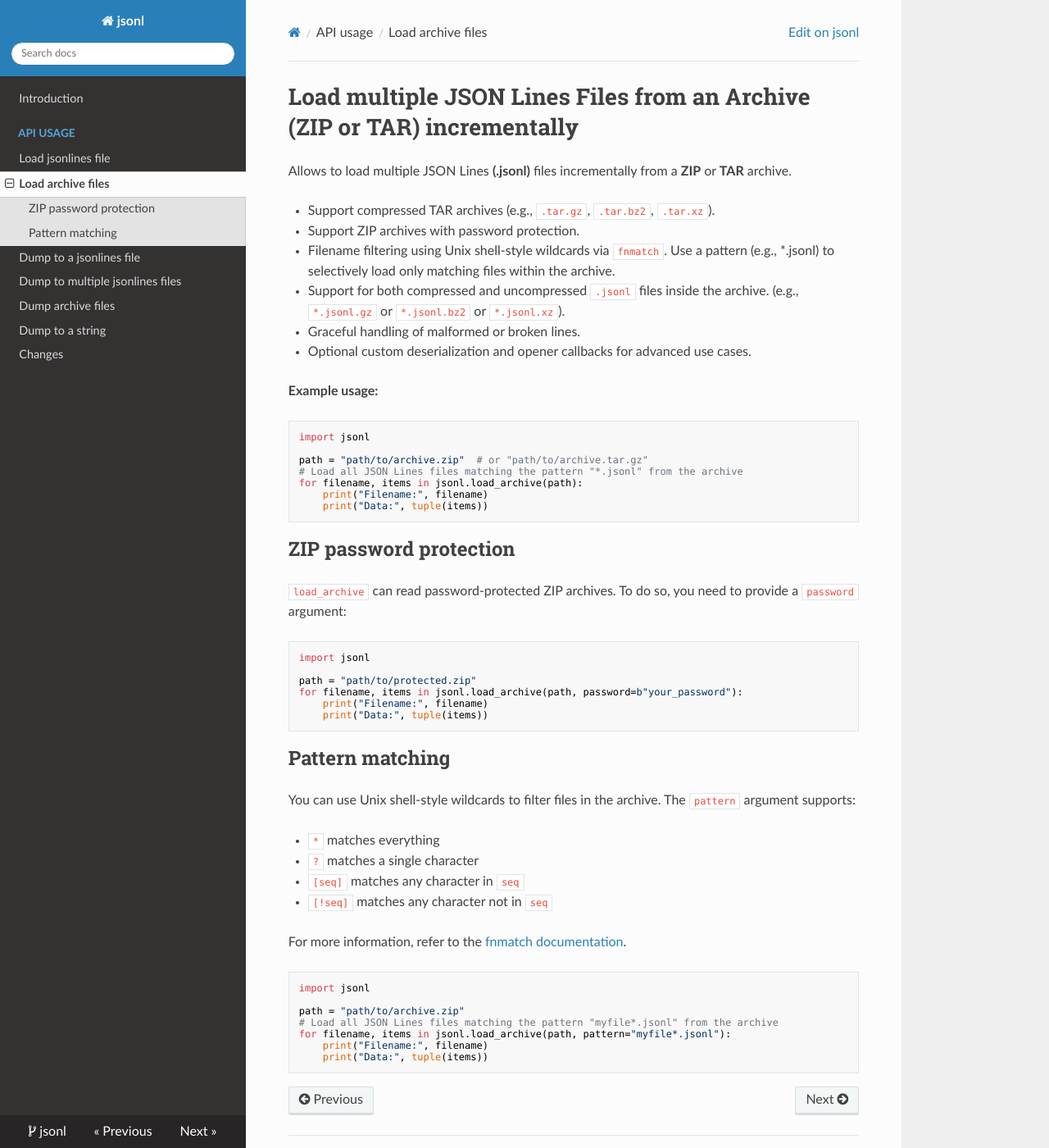
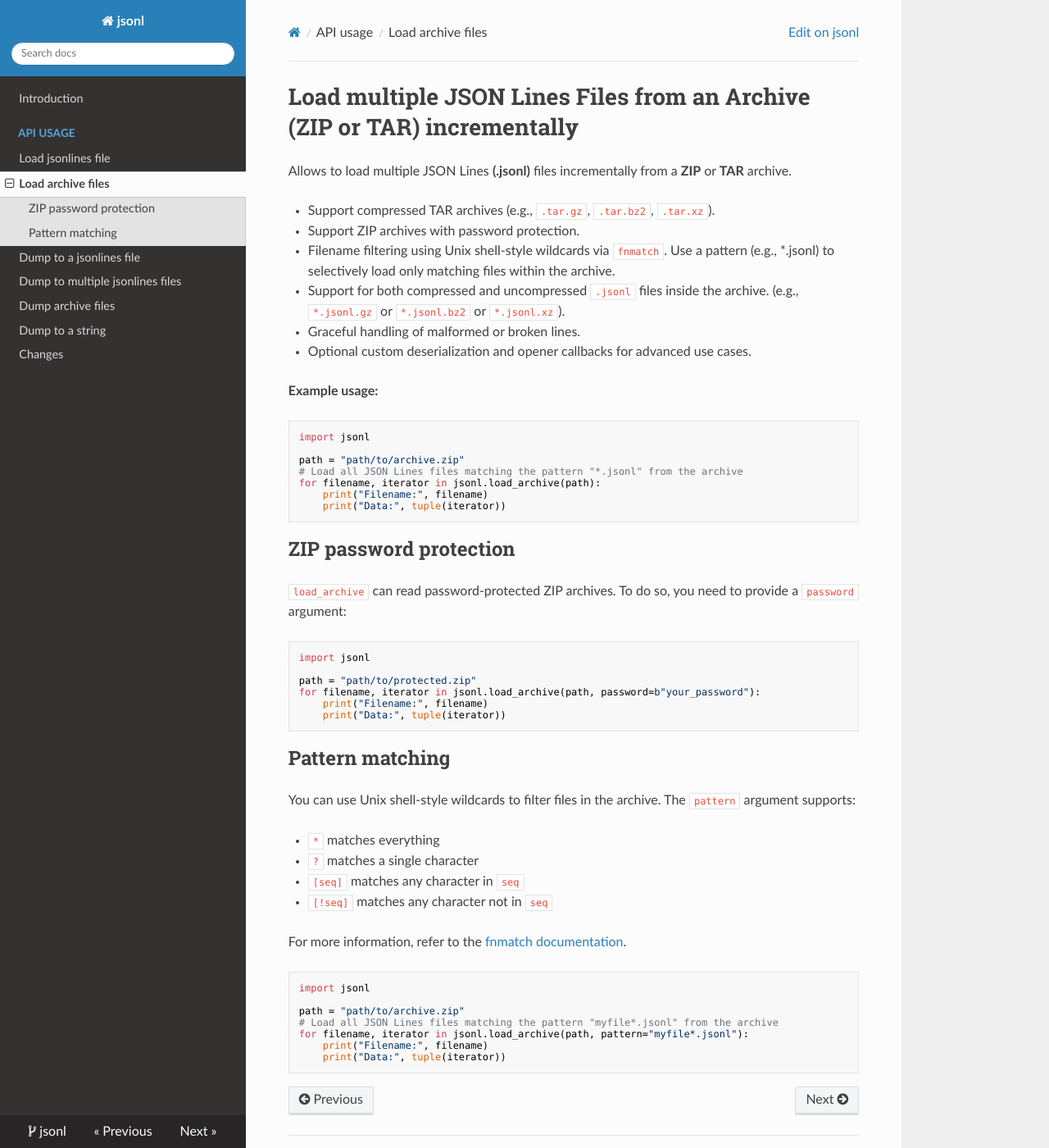
Before and after one commit to rmoralespp/jsonl, an MkDocs documentation site: the page built from docs/load_archive.md, in a window 1280 px wide and 1400 px high. Shown: the whole window at 82% size. Built offline with MkDocs 1.6.1, drawn with Linux system fonts in a browser that asks for light colours; nearby versions of some CDN libraries.

Commit message:
Update documentation

````diff
--- a/docs/load.md
+++ b/docs/load.md
@@ -24,9 +24,9 @@ data = [
 # Save the data to the jsonl file
 jsonl.dump(data, path)
 
-# Load the file as an iterable
-iterable = jsonl.load(path)
-print(tuple(iterable))
+# Load the file as an iterator
+iterator = jsonl.load(path)
+print(tuple(iterator))
 ```
 
 #### Load a compressed file given a path.
@@ -47,9 +47,9 @@ data = [
 # Save the data to the compressed jsonl file
 jsonl.dump(data, path)
 
-# Load the compressed file as an iterable
-iterable = jsonl.load(path)
-print(tuple(iterable))
+# Load the compressed file as an iterator
+iterator = jsonl.load(path)
+print(tuple(iterator))
 ```
 
 #### Load a file from an open file object.
@@ -73,8 +73,8 @@ jsonl.dump(data, path)
 
 # Load the file using an open file object
 with open(path) as fp:
-    iterable = jsonl.load(fp)
-    print(tuple(iterable))
+    iterator = jsonl.load(fp)
+    print(tuple(iterator))
 ```
 
 #### Load a file containing broken lines.
@@ -180,6 +180,6 @@ def opener(name, *args, **kwargs):
 
 
 # Load the jsonl file from the ZIP archive using the opener
-iterable = jsonl.load(zip_path, opener=opener)
-print(tuple(iterable))
+iterator = jsonl.load(zip_path, opener=opener)
+print(tuple(iterator))
 ```
--- a/docs/load_archive.md
+++ b/docs/load_archive.md
@@ -17,11 +17,11 @@ Allows to load multiple JSON Lines **(.jsonl)** files incrementally from a **ZIP
 ```python
 import jsonl
 
-path = "path/to/archive.zip"  # or "path/to/archive.tar.gz"
+path = "path/to/archive.zip"
 # Load all JSON Lines files matching the pattern "*.jsonl" from the archive
-for filename, items in jsonl.load_archive(path):
+for filename, iterator in jsonl.load_archive(path):
     print("Filename:", filename)
-    print("Data:", tuple(items))
+    print("Data:", tuple(iterator))
 ```
 
 ## ZIP password protection
@@ -32,9 +32,9 @@ for filename, items in jsonl.load_archive(path):
 import jsonl
 
 path = "path/to/protected.zip"
-for filename, items in jsonl.load_archive(path, password=b"your_password"):
+for filename, iterator in jsonl.load_archive(path, password=b"your_password"):
     print("Filename:", filename)
-    print("Data:", tuple(items))
+    print("Data:", tuple(iterator))
 ```
 
 ## Pattern matching
@@ -54,7 +54,7 @@ import jsonl
 
 path = "path/to/archive.zip"
 # Load all JSON Lines files matching the pattern "myfile*.jsonl" from the archive
-for filename, items in jsonl.load_archive(path, pattern="myfile*.jsonl"):
+for filename, iterator in jsonl.load_archive(path, pattern="myfile*.jsonl"):
     print("Filename:", filename)
-    print("Data:", tuple(items))
+    print("Data:", tuple(iterator))
 ```
````
Also changed, not shown: other parts of docs/load.md (+4 -4 lines), README.md (+17 -17 lines), docs/dump_archive.md (+1 -2 lines), docs/installation.md (+1 -1 lines).
